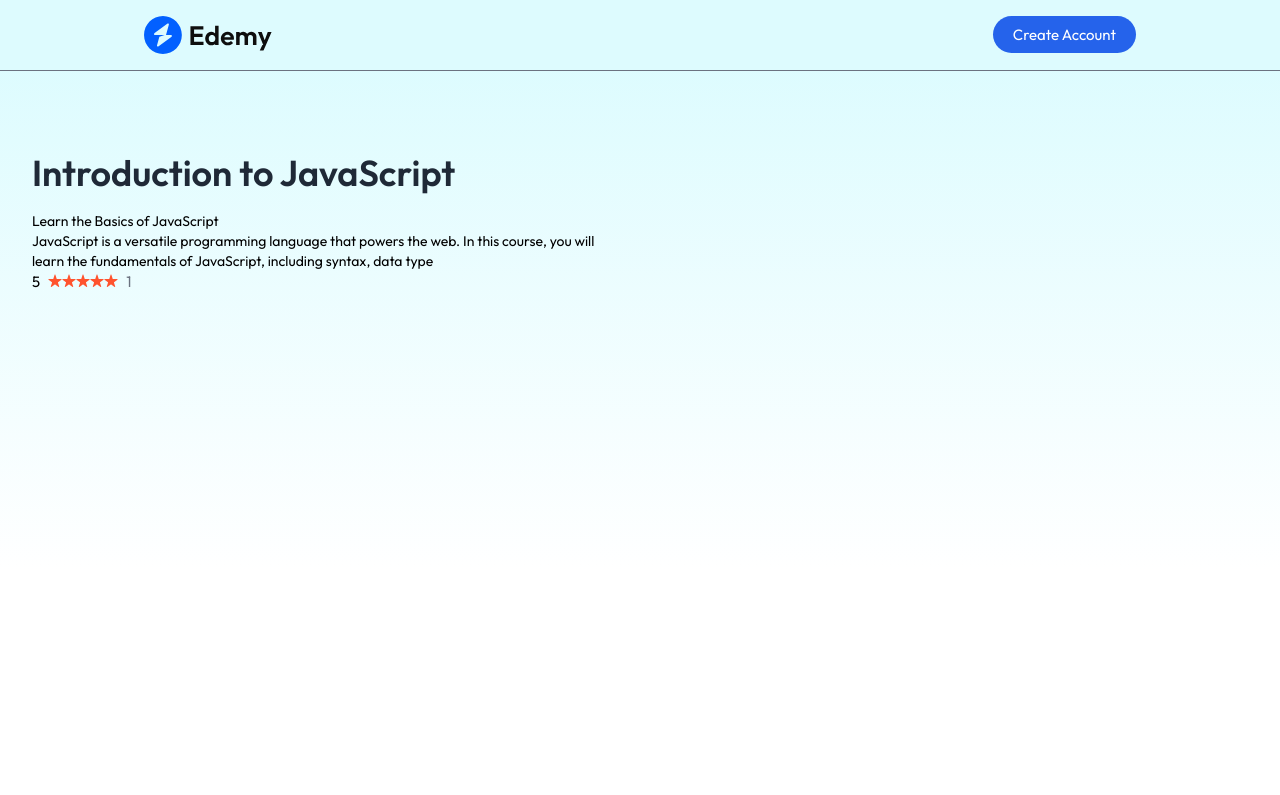
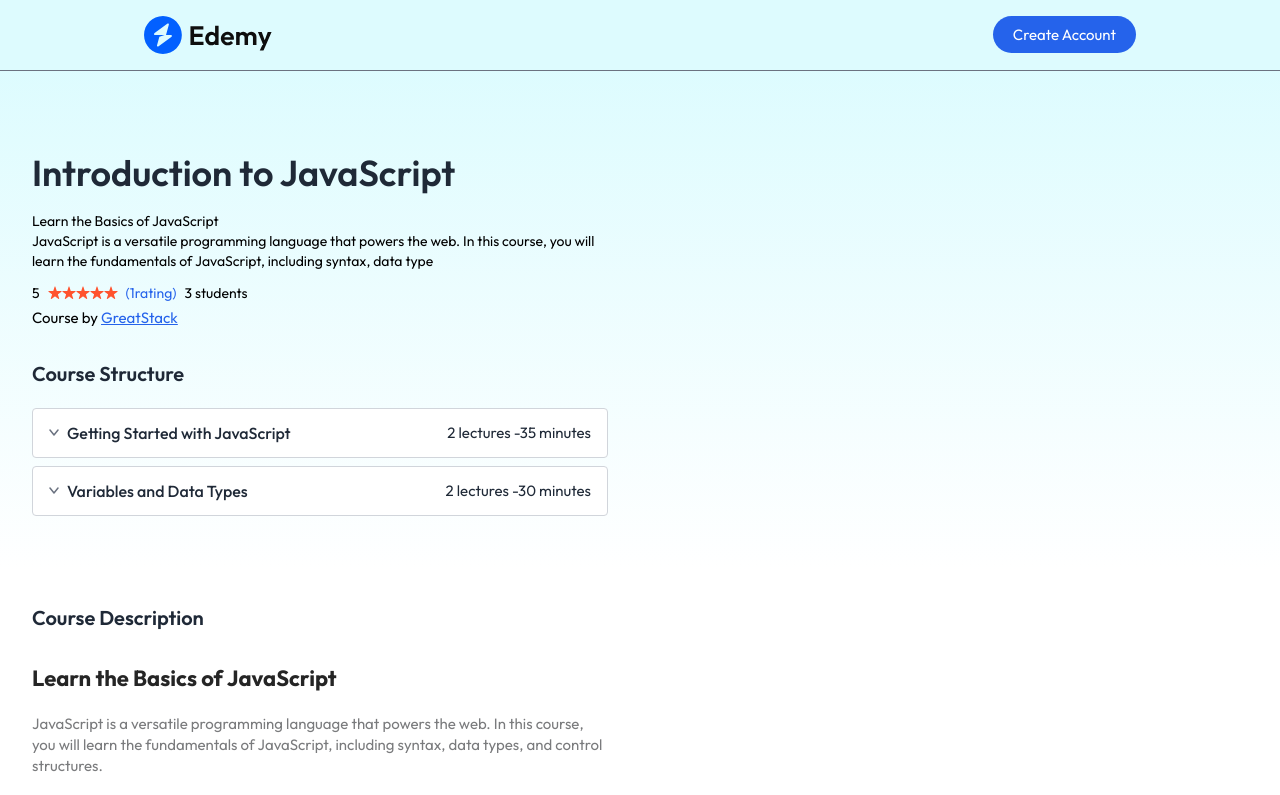
Before and after one commit to ViratGaja/LMS, a React (Vite) app: page /course/605c72efb3f1c2b1f8e4e1a1 in a window 1280 px wide. Shown: the top 795 px of the page. Built offline with nearby package versions, Linux system fonts and the light colour scheme; no server answers.

Commit message:
detail page update

```diff
--- a/src/Context/AppContext.jsx
+++ b/src/Context/AppContext.jsx
@@ -2,7 +2,7 @@
 import { createContext, useEffect, useState } from "react";
 import { dummyCourses } from "../assets/assets";
 import { useNavigate } from "react-router-dom";
-
+import humanizeDuration from 'humanize-duration'
 export const AppContext = createContext();
 
 export const AppContextProvider = (props) => {
@@ -15,9 +15,9 @@
         setAllCourses(dummyCourses);
     };
 
-    useEffect(() => {
-        fetchallCourses();
-    }, []);
+
+
+    //Function to calculate average rating of course
     const calculateRating = (course) => {
         if (course.courseRatings.length === 0) {
             return 0;
@@ -29,13 +29,50 @@
         return totalRating / course.courseRatings.length;
     };
 
+
+    // Function to calculate Course Chapter Time
+    const calculateChapterTime=(chapter)=>{
+        let time=0
+        chapter.chapterContent.map((lecture)=> time+=lecture.lectureDuration)
+        return humanizeDuration(time*60*1000,{units:["h","m"]})
+    }
+
+    //Function to Calculate Course Duration
+
+    const calculateCourseDuration=(course)=>{
+        let time=0
+        course.courseContent.map((chapter)=>chapter.chapterContent.map((lecture)=>time+=lecture.lectureDuratio))
+        return humanizeDuration(time*60*1000,{units:["h","m"]})
+    }
+
+    //Function calculate to No of Lecture in the Coure
+
+    const calculateNoOfLectures=(course)=>{
+        let totalLectures=0;
+        course.courseContent.forEach(chapter=>{
+            if(Array.isArray(chapter.chapterContent)){
+                totalLectures+=chapter.chapterContent.length
+            }
+        })
+        return totalLectures
+    }
+
+
+
+
+    useEffect(() => {
+        fetchallCourses();
+    }, []);
     const value = {
         currency,
         allCourses,
         navigate,
         calculateRating,
         isEducator,
-        setIsEducator
+        setIsEducator,
+        calculateNoOfLectures,
+        calculateCourseDuration,
+        calculateChapterTime
     };
 
 
--- a/src/Pages/Student/CourseDetails.jsx
+++ b/src/Pages/Student/CourseDetails.jsx
@@ -2,11 +2,13 @@
 import { useParams } from 'react-router-dom';
 import { AppContext } from '../../Context/AppContext';
 import { assets } from '../../assets/assets';
+import humanizeDuration from 'humanize-duration';
 
 const CourseDetails = () => {
   const { id } = useParams();
   const [courseData, setCourseData] = useState(null);
-  const { allCourses,calculateRating } = useContext(AppContext);
+  const [openSections, setOpenSections] = useState({});
+  const { allCourses, calculateRating, calculateChapterTime, calculateCourseDuration, calculateNoOfLectures } = useContext(AppContext);
 
   const fetchCourseData = async () => {
     if (allCourses && allCourses.length > 0) {
@@ -17,7 +19,18 @@
 
   useEffect(() => {
     fetchCourseData();
-  }, [id, allCourses]); // Dependencies ensure the effect runs when `id` or `allCourses` changes.
+  }, [id, allCourses]);
+
+
+  const toggleSection = (index) => {
+    setOpenSections((prev) => (
+      {
+        ...prev,
+        [index]: !prev[index]
+      }
+    ))
+  }
+
 
   if (!courseData) {
     return <div>Loading course details...</div>;
@@ -34,12 +47,60 @@
 
 
 
-          <div className='flex items-center space-x-2'>
+          <div className='flex items-center space-x-2 pt-3 pb-1 text-sm'>
             <p>{calculateRating(courseData)}</p>
             <div className='flex'>
               {[...Array(5)].map((_, i) => (<img key={i} src={i < Math.floor(calculateRating(courseData)) ? assets.star : assets.star_blank} className='w-3.5 h-3.5' />))}
             </div>
-            <p className='text-gray-500'>{courseData.courseRatings.length}</p>
+            <p className='text-blue-600'>({courseData.courseRatings.length}{courseData.courseRatings.length > 1 ? "ratings" : "rating"})</p>
+
+            <p>{courseData.enrolledStudents.length} {courseData.enrolledStudents.length > 1 ? "students" : "Student"} </p>
+          </div>
+
+          <p>Course by <span className='text-blue-600 underline'>GreatStack</span></p>
+
+          <div className='pt-8 text-gray-800'>
+            <h2 className='text-xl font-semibold'>
+              Course Structure
+            </h2>
+            <div className='pt-5'>
+              {courseData.courseContent.map((chapter, index) => (
+                <div key={index} className='border border-gray-300 bg-white mb-2 rounded'>
+                  <div className='flex items-center justify-between px-4 py-3 cursor-pointer select-none' onClick={() => toggleSection(index)}>
+                    <div className='flex items-center gap-2'>
+                      <img className={`transform transition-transform ${openSections[index] ? "rotate-180" : ""}`} src={assets.down_arrow_icon} alt="" />
+                      <p className='font-medium md:text-base text-sm'>{chapter.chapterTitle}</p>
+
+                    </div>
+                    <p className='rext-sm md:text-default'>{chapter.chapterContent.length} lectures -{calculateChapterTime(chapter)}</p>
+                  </div>
+                  <div className={`overflow-hidden transition-all duration-300 ${openSections[index] ? 'max-h-96' : 'max-h-0'}`}>
+
+                    <ul className='list-disc md:pl-10 pl-4 pr-4 py-2 text-gray-600 border-t border-gray-300'>
+                      {
+                        chapter.chapterContent.map((lecture, index) => (
+                          <li key={index} className='flex items-start gap-2 py-1'>
+                            <img src={assets.play_icon} alt="" className='w-4 h-4 mt-1' />
+                            <div className='flex items-center justify-between w-full text-gray-800 text-xs md:text-default'>
+                              <p>{lecture.lectureTitle}</p>
+                              <div className='flex gap-2'>
+                                {lecture.isPreviewFree && <p className='text-blue-500 cursor-pointer'>preview</p>}
+                                <p>{humanizeDuration(lecture.lectureDuration * 60 * 1000, { units: ['h', 'm'] })}</p>
+                              </div>
+                            </div>
+                          </li>
+                        ))
+                      }
+                    </ul>
+                  </div>
+                </div>
+              ))}
+
+            </div>
+          </div>
+          <div className='py-20 text-sm md:text-default'>
+            <h3 className='text-xl font-semibold text-gray-800'>Course Description</h3>
+            <p className='pt-3 rich-text' dangerouslySetInnerHTML={{ __html: courseData.courseDescription }}></p>
           </div>
 
 
--- a/src/index.css
+++ b/src/index.css
@@ -7,3 +7,37 @@
 *{
     font-family: Outfit;
 }
+
+@layer base{
+    html{
+        scroll-behavior: smooth;
+    }
+}
+
+::-webkit-scrollbar{
+    display: none;
+}
+
+.rich-text { font-size: 15px; color: #7A7B7D; }
+
+.rich-text p { margin-bottom: 16px; }
+
+.rich-text h1 { font-size: 36px; font-weight: 800; color: #252525; margin: 32px 0; }
+
+.rich-text h2 { font-size: 22px; font-weight: 700; color: #252525; margin: 24px 0; }
+
+.rich-text h3 { font-size: 18px; font-weight: 600; color: #333333; margin: 20px 0; }
+
+.rich-text h4 { font-size: 16px; font-weight: 500; color: #444444; margin: 16px 0; }
+
+.rich-text h5 { font-size: 14px; font-weight: 400; color: #555555; margin: 12px 0; }
+
+.rich-text h6 { font-size: 12px; font-weight: 400; color: #666666; margin: 8px 0; }
+
+.rich-text strong { font-weight: 700; }
+
+.rich-text ol { margin-left: 30px; list-style-type: decimal; }
+
+.rich-text ul { margin-left: 30px; list-style-type: disc; }
+
+.rich-text li { margin-bottom: 8px; }
```
